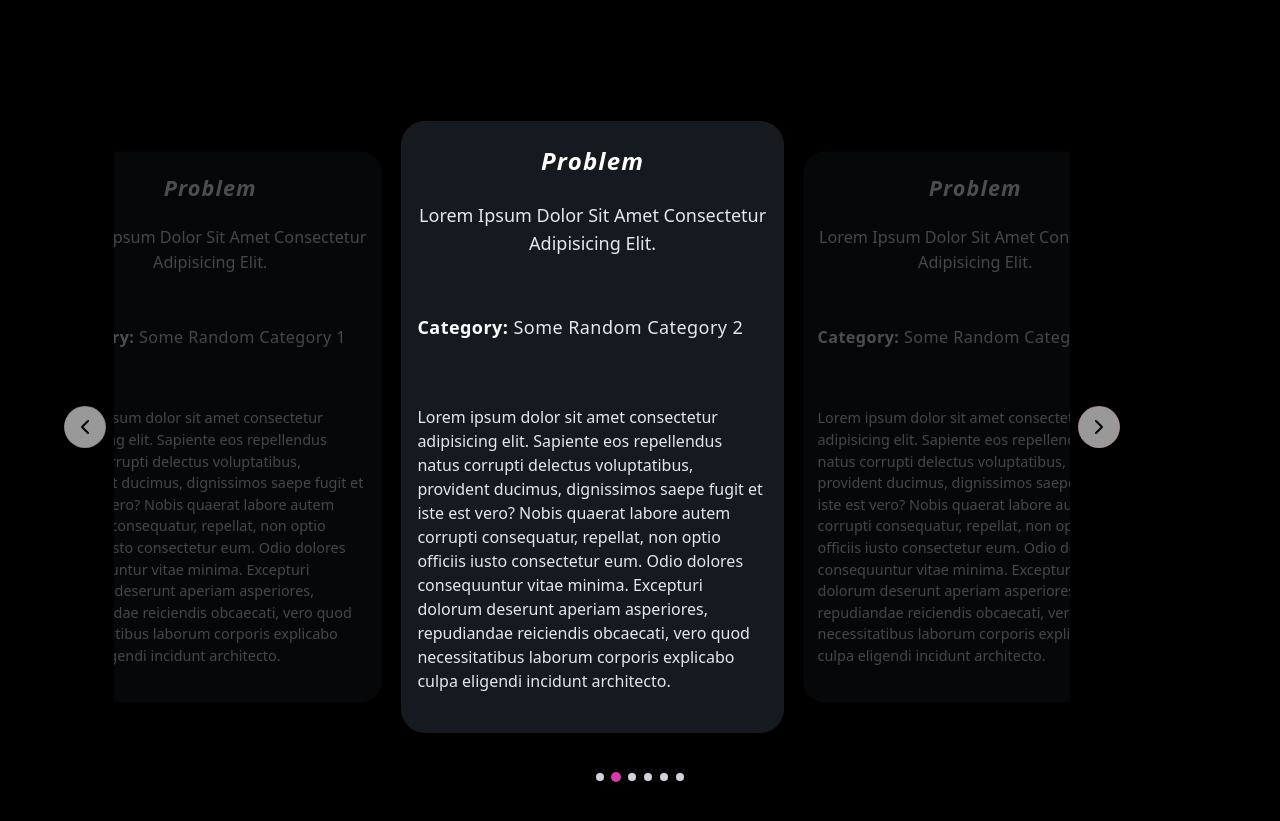
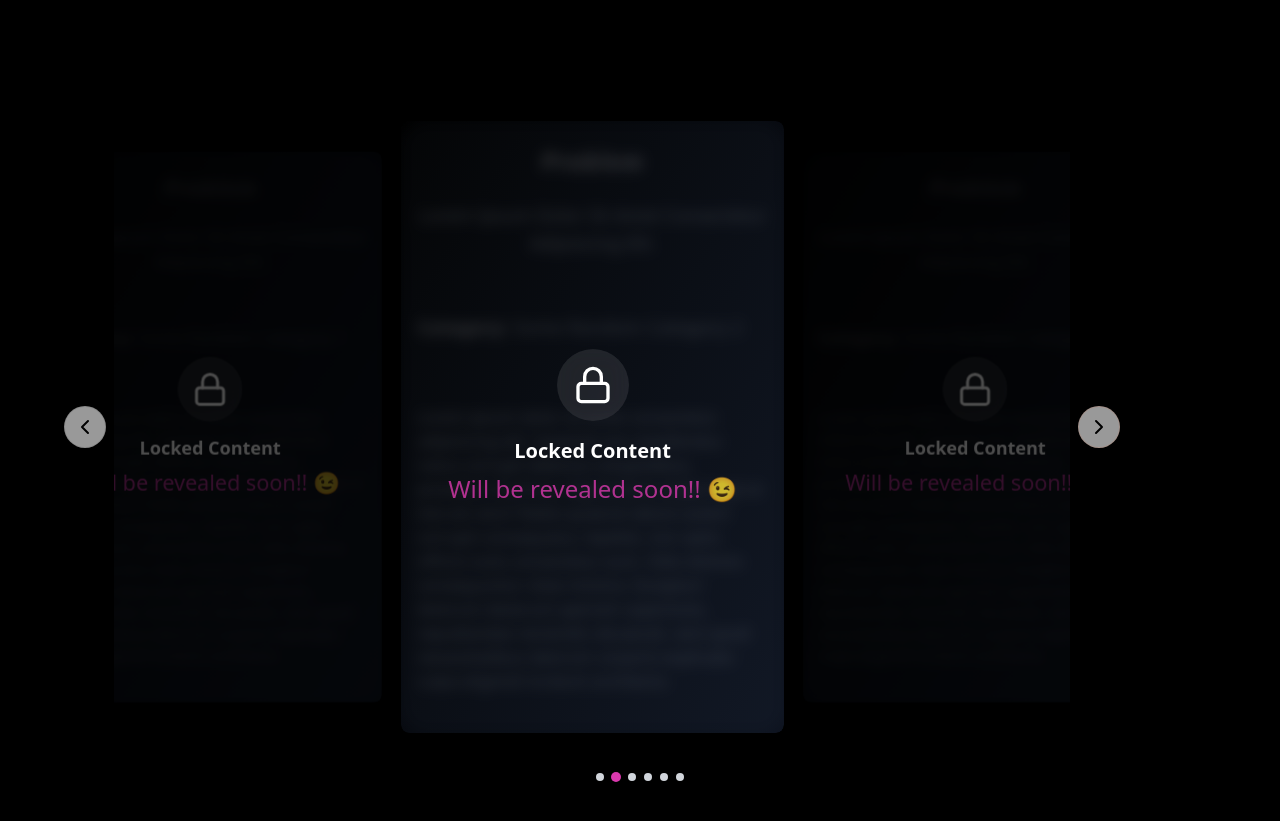
Before and after one commit to THEGAMECHANGER416/CodeKshetra2.0, a React (Vite) app: page / in a window 1280 px wide. Shown: the part 4040-4861 px from the top of the page. Built offline with nearby package versions, Linux system fonts and the light colour scheme.

Commit message:
PS LOCKED

```diff
--- a/package.json
+++ b/package.json
@@ -10,7 +10,10 @@
     "preview": "vite preview"
   },
   "dependencies": {
+    "@emotion/react": "^11.13.3",
+    "@emotion/styled": "^11.13.0",
     "@gsap/react": "^2.1.1",
+    "@mui/material": "^6.1.6",
     "@radix-ui/react-icons": "^1.3.0",
     "@radix-ui/react-slot": "^1.1.0",
     "@types/react-router-dom": "^5.3.3",
@@ -24,6 +27,8 @@
     "react": "^18.3.1",
     "react-dom": "^18.3.1",
     "react-icons": "^5.3.0",
+    "react-ripple": "^0.1.0",
+    "react-ripple-effect": "^1.0.4",
     "react-router-dom": "^6.27.0",
     "react-slick": "^0.30.2",
     "slick-carousel": "^1.8.1",
--- a/src/components/custom/ProblemStatement.tsx
+++ b/src/components/custom/ProblemStatement.tsx
@@ -1,5 +1,5 @@
 import { useState, useEffect, useRef, useCallback } from "react";
-import { ChevronLeft, ChevronRight } from "lucide-react";
+import { ChevronLeft, ChevronRight, Lock } from "lucide-react";
 
 import { CardContent } from "../CardContent";
 import { rippleEffect } from "@/utils/rippleEffect";
@@ -14,8 +14,8 @@ import {
 const ProblemStatement = () => {
   const [api, setApi] = useState<CarouselApi>();
   const [current, setCurrent] = useState(0);
+  const titleRef = useRef<HTMLHeadingElement>(null);
   const containerRef = useRef<HTMLDivElement>(null);
-  const titleRef = useRef<HTMLHeadingElement>(null);
   const intervalRef = useRef<number | null>(null);
 
   rippleEffect(titleRef, containerRef);
@@ -57,12 +57,25 @@ const ProblemStatement = () => {
     startAutoChange();
   }, [startAutoChange, stopAutoChange]);
 
+  const handleCardClick = (index: number) => {
+    const card = document.querySelector(`[data-card-index="${index}"]`);
+    if (card) {
+      card.classList.add("vibrate");
+      setTimeout(() => {
+        card.classList.remove("vibrate");
+      }, 600);
+    }
+  };
+
   return (
     <div
       ref={containerRef}
       className="py-12 h-fit grid grid-rows-[auto_1fr_auto]"
     >
-      <h1 className="font-bebas text-pink font-bold mb-[4rem] mt-[4rem] text-center text-6xl md:text-9xl xl:text-[12rem]">
+      <h1
+        ref={titleRef}
+        className="font-bebas text-pink font-bold mb-[4rem] mt-[4rem] text-center text-6xl md:text-9xl xl:text-[12rem]"
+      >
         PROBLEM STATEMENTS
       </h1>
 
@@ -95,7 +108,7 @@ const ProblemStatement = () => {
           >
             <CarouselContent className="h-full flex items-center">
               {problemStatements.map((statement, index) => (
-                <CarouselItem key={index} className="lg:basis-4/5 xl:basis-2/5">
+                <CarouselItem key={index} className="lg:basis-4/5 xl:basis-2/5" data-card-index={index}>
                   <div
                     className={`transition-all duration-300 rounded-lg shadow-lg ${
                       index === current
@@ -103,7 +116,27 @@ const ProblemStatement = () => {
                         : "scale-90 opacity-30"
                     }`}
                   >
-                    <CardContent {...statement} className="h-full" />
+                    <div className="relative overflow-hidden rounded-lg shadow-lg">
+                      <div className="filter blur-[6px]">
+                        <CardContent {...statement} className="h-full" />
+                      </div>
+
+                      {/* Remove this div to reveal the card */}
+                      <div
+                        className="absolute inset-0 flex flex-col items-center justify-center bg-gradient-to-br from-black/80 to-gray-900/80 backdrop-blur-sm rounded-lg cursor-pointer transition-all duration-300 hover:backdrop-blur-md"
+                        onClick={() => handleCardClick(index)}
+                      >
+                        <div className="bg-white/10 p-4 rounded-full mb-4 backdrop-blur-md">
+                          <Lock className="w-10 h-10 text-white" />
+                        </div>
+                        <p className="text-white text-xl font-bold text-center px-4 mb-2">
+                          Locked Content
+                        </p>
+                        <p className="text-pink/80 text-2xl font-medium text-center px-4">
+                          Will be revealed soon!! 😉
+                        </p>
+                      </div>
+                    </div>
                   </div>
                 </CarouselItem>
               ))}
@@ -146,4 +179,19 @@ const ProblemStatement = () => {
   );
 };
 
+const style = document.createElement("style");
+style.textContent = `
+  @keyframes vibrate {
+    0%, 100% { transform: translateX(0); }
+    20% { transform: translateX(-2px) rotate(-0.5deg); }
+    40% { transform: translateX(2px) rotate(0.5deg); }
+    60% { transform: translateX(-2px) rotate(0.5deg); }
+    80% { transform: translateX(2px) rotate(-0.5deg); }
+  }
+  .vibrate {
+    animation: vibrate 0.4s cubic-bezier(.36,.07,.19,.97) both;
+  }
+`;
+document.head.appendChild(style);
+
 export default ProblemStatement;
```
Also changed, not shown: 1 other file (tests, documents, lock files or other folders).
